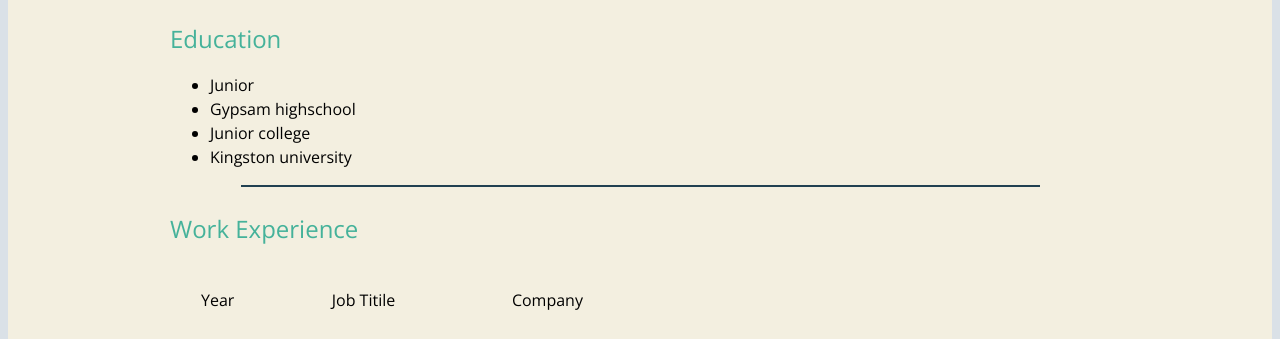
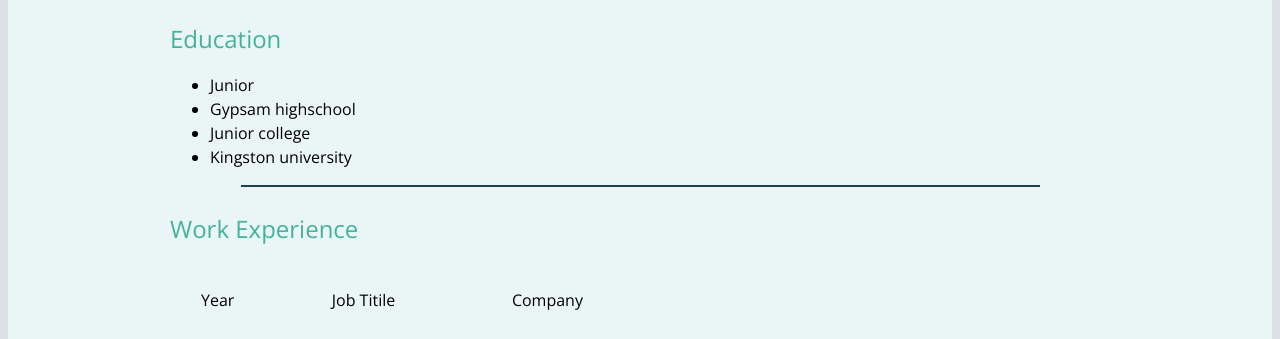
Before and after one commit to Iannjo/cv, a plain HTML site: page index.html in a window 1280 px wide. Shown: the part 461-800 px from the top of the page. Drawn offline with nearby package versions, Linux system fonts and the light colour scheme.

Commit message:
Add files via upload

```diff
--- a/css/styles.css
+++ b/css/styles.css
@@ -1,5 +1,5 @@
 body {
-  background-color: #F3EFE0;
+  background-color: #EAF6F6;
   font-family: 'Open Sans', sans-serif;
   line-height: 1.5;
 }
```
